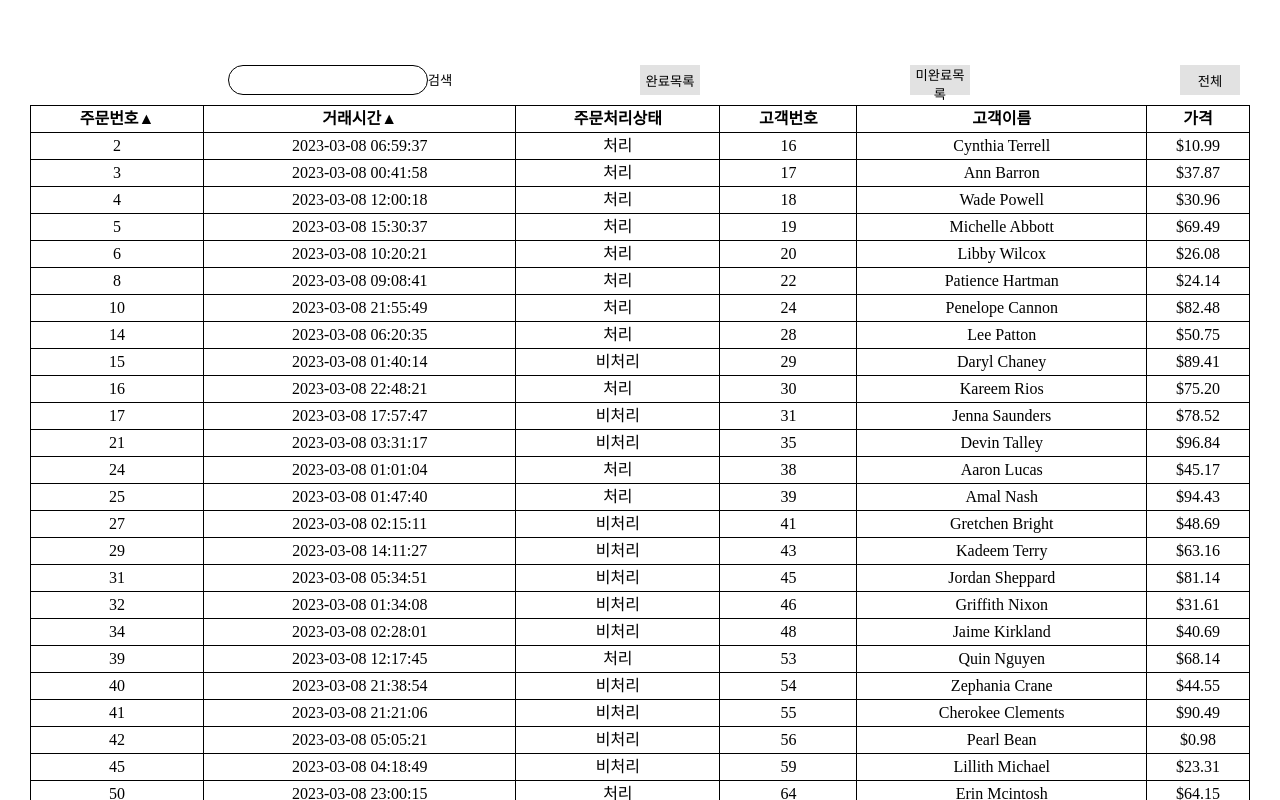
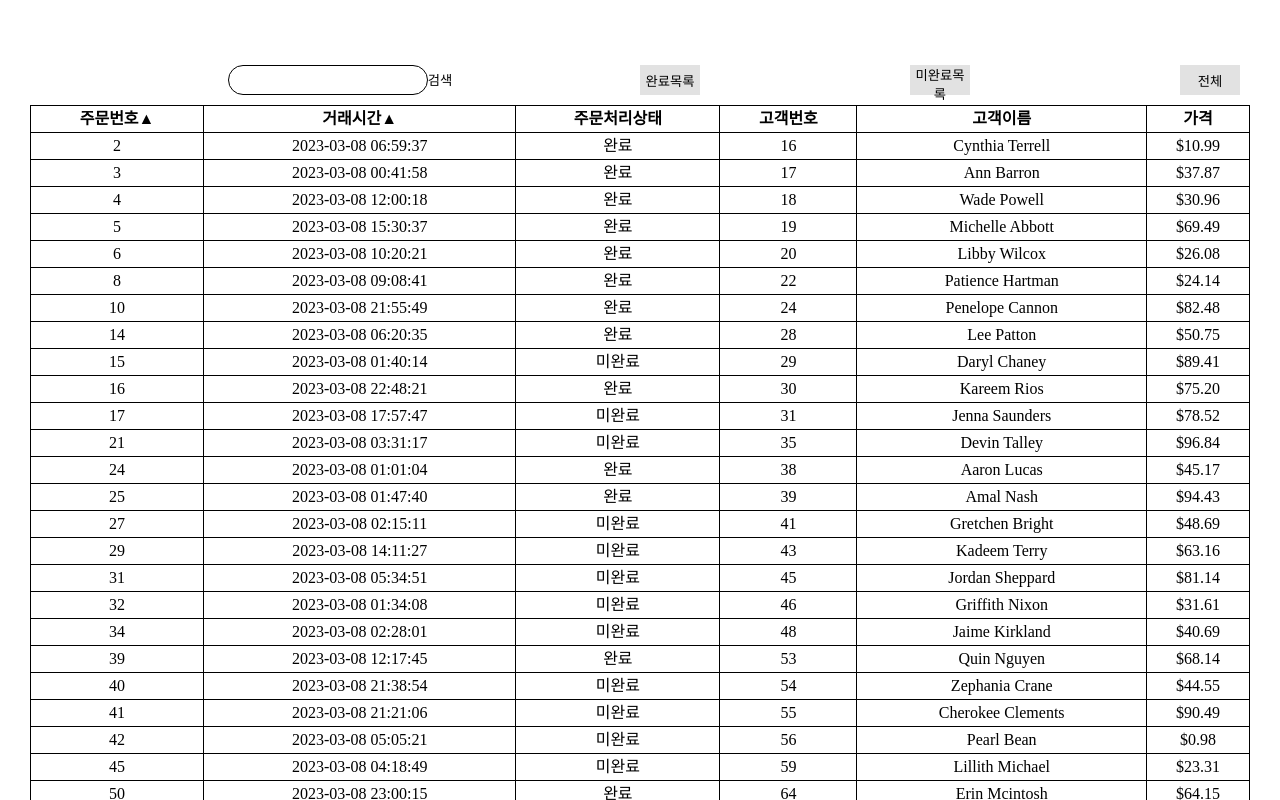
Before and after one commit to wanted-onboarding-10team/pre-onboarding-9th-4-10, a React (Create React App) app: page / in a window 1280 px wide. Shown: the top 800 px of the page. Built offline with nearby package versions, Linux system fonts and the light colour scheme.

Commit message:
fix : 기존 문구를 다르게 작성하여 수정 처리 / 비처리 => 완료 / 미완료

```diff
--- a/src/constants/orderKeys.ts
+++ b/src/constants/orderKeys.ts
@@ -7,7 +7,7 @@ export const orderKeys: OrderProp[] = [
     key: 'status',
     displayName: '주문처리상태',
     displayType: value => {
-      return value ? '처리' : '비처리';
+      return value ? '완료' : '미완료';
     },
   },
   { key: 'customer_id', displayName: '고객번호' },
```
